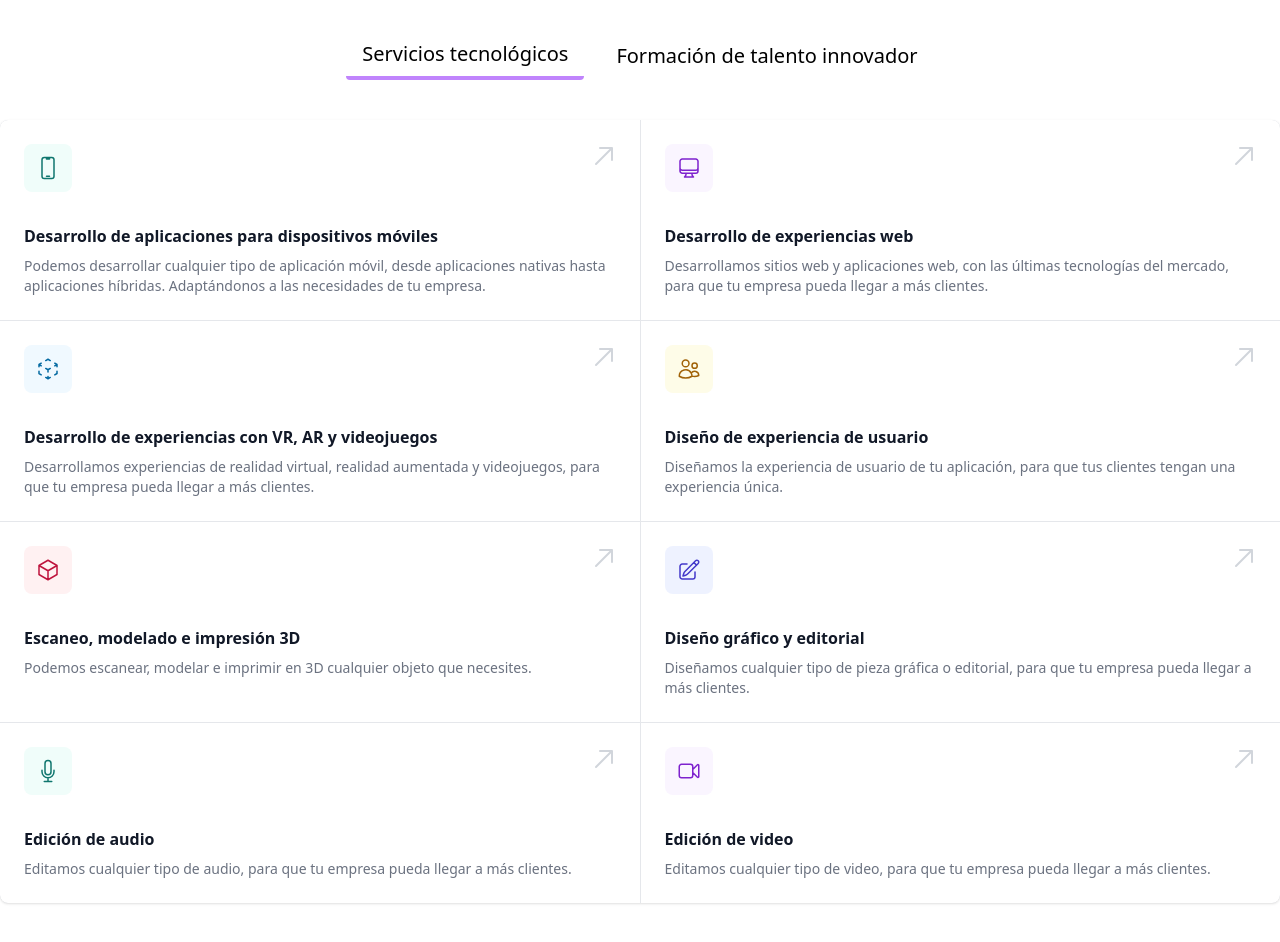
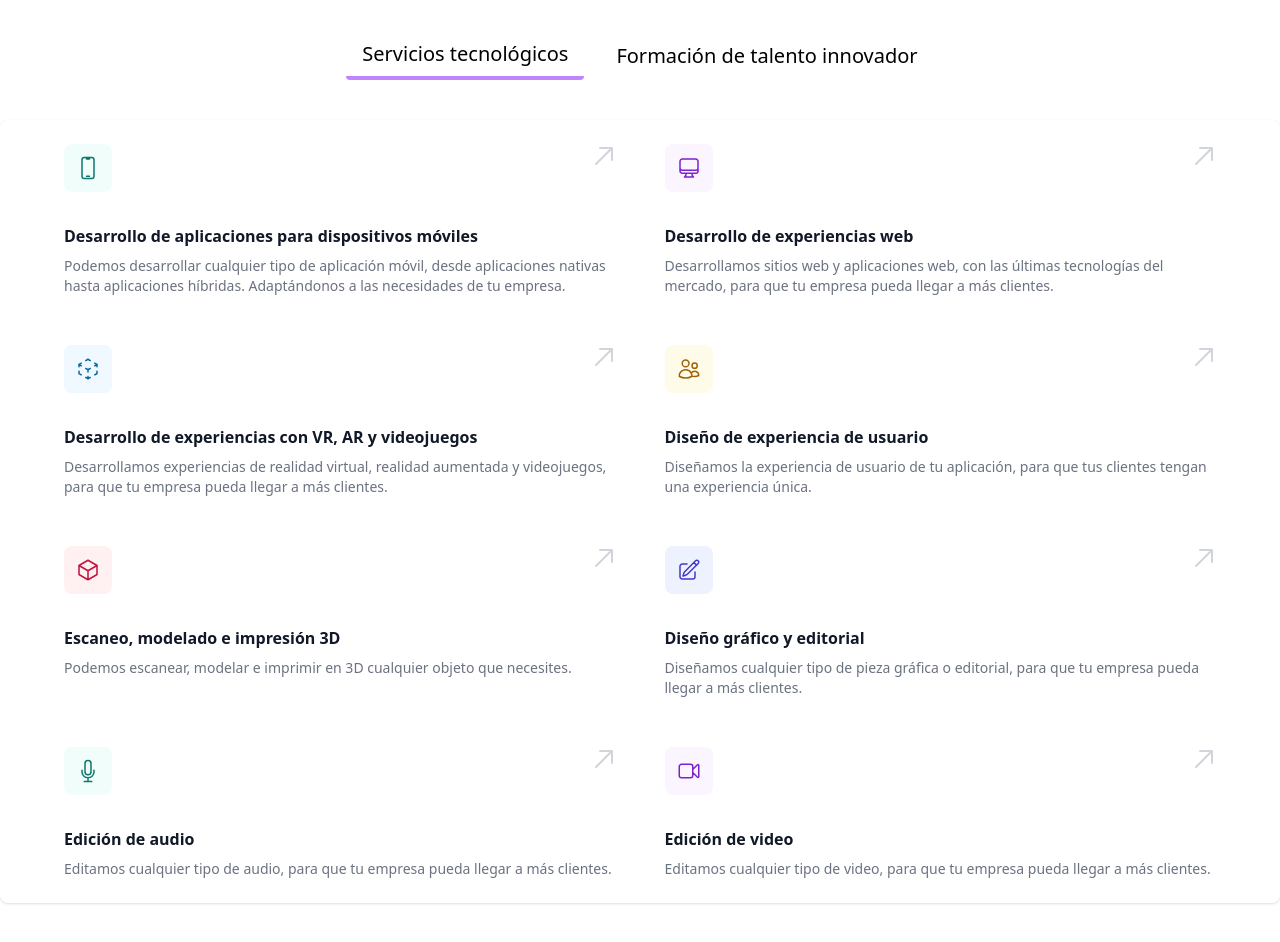
Before and after one commit to Avzolem/ciet, a Next.js app: page / in a window 1280 px wide. Shown: the part 2220-3162 px from the top of the page. Built offline with nearby package versions, Linux system fonts and the light colour scheme.

Commit message:
px fixed on services

```diff
--- a/components/Services.js
+++ b/components/Services.js
@@ -214,7 +214,7 @@ export default function Example() {
 			<h2 className="text-black text-5xl pb-10 text-center font-semibold">
 				Nuestros servicios
 			</h2>
-			<div className="flex justify-center mt-4 space-x-4 pb-10">
+			<div className="flex justify-center mt-4 space-x-4 pb-10 px-3">
 				<button
 					onClick={handleButton1Click}
 					className={`px-4 py-2 text-black text-xl rounded hover:bg-purple-50 focus:bg-purple-50 ${
@@ -230,7 +230,7 @@ export default function Example() {
 					Formación de talento innovador
 				</button>
 			</div>
-			<div className="divide-y divide-gray-200 overflow-hidden rounded-lg bg-gray-200 shadow sm:grid sm:grid-cols-2 sm:gap-px sm:divide-y-0">
+			<div className="divide-y divide-gray-200 overflow-hidden rounded-lg md:px-10 bg-white shadow sm:grid sm:grid-cols-2 sm:gap-px sm:divide-y-0">
 				{selectedInfo.map((info, actionIdx) => (
 					<div
 						key={actionIdx}
```
